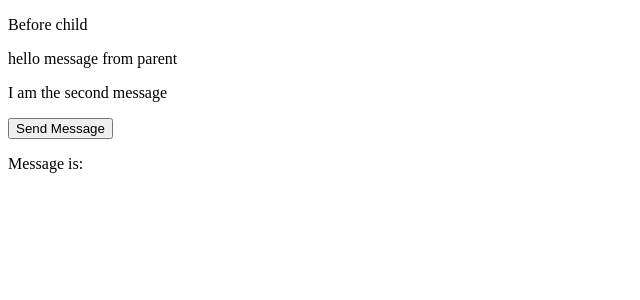
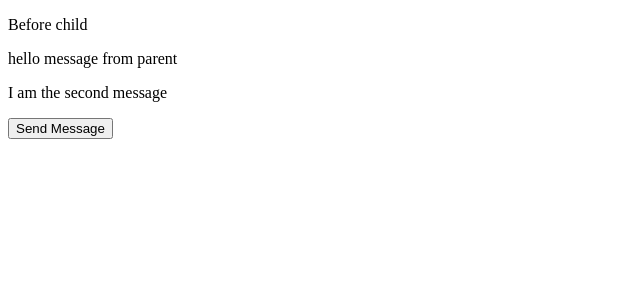
Before and after one commit to Carol254/walkthroughAngular, an Angular app: page / in a window 1280 px wide. Shown: the top 300 px of the page, without its empty margins (0-640 px from the left). Built offline with nearby package versions, Linux system fonts and the light colour scheme.

Commit message:
few changes made

```diff
--- a/src/app/parent/parent.component.html
+++ b/src/app/parent/parent.component.html
@@ -2,5 +2,3 @@
 <app-child [childMessage] = "parentMessage" [secondMessage]="anotherMessageFromParent" (messageEvent)="receiveMessage($event)"></app-child>
 
 <p>{{receivedGreeting}}</p>
-
-<p>Message is:{{message}}</p>
```
